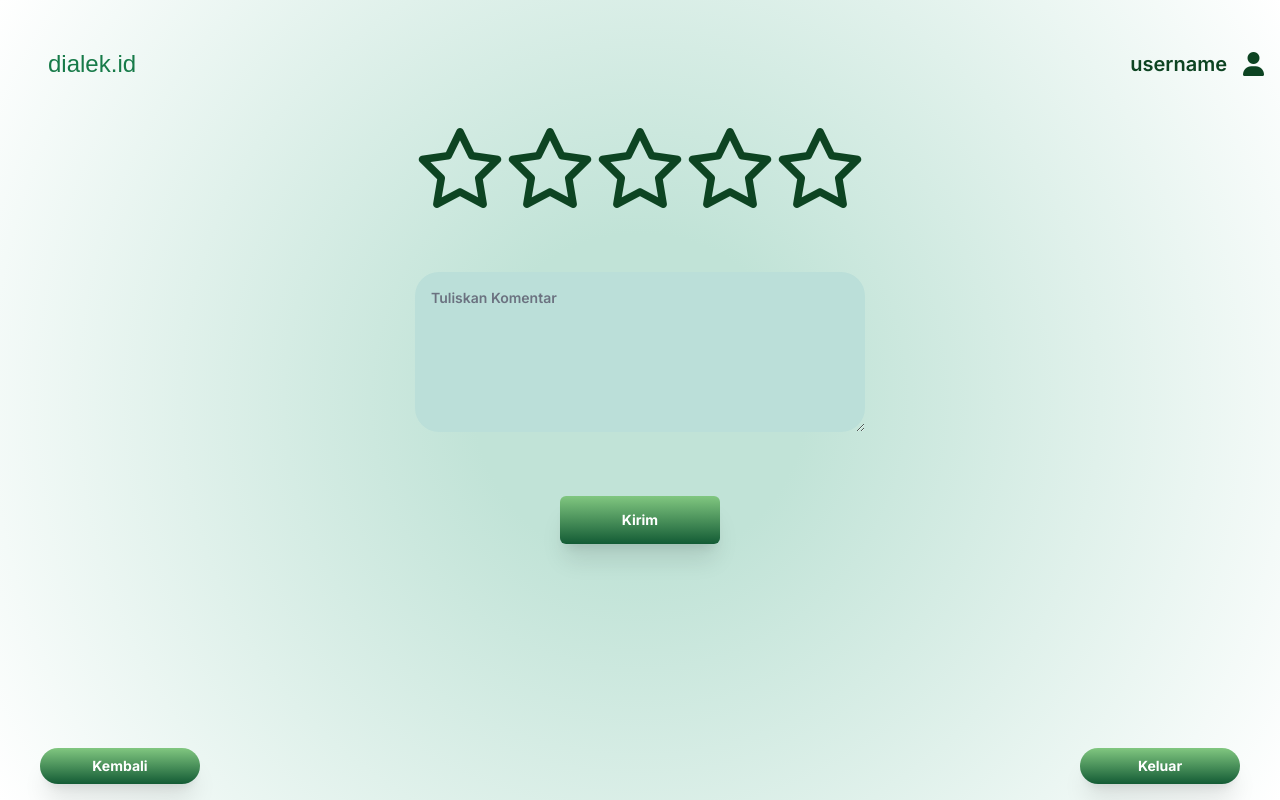
After one commit to parulls/Dialek-Tailwind, a PHP site: page /src/html/MateriRating.html in a window 1280 px wide. The commit adds this page. Run offline with PHP 8.4, Linux system fonts and the light colour scheme; some libraries are stand-ins or nearby versions; some web fonts are replaced.

Commit message:
materi rating done

```diff
--- /dev/null
+++ b/src/html/MateriRating.html
@@ -0,0 +1,98 @@
+<!DOCTYPE html>
+<html lang="en">
+<head>
+    <meta charset="UTF-8">
+    <meta name="viewport" content="width=device-width, initial-scale=1.0">
+    <title>Dialek.Id</title>
+    <script type="module" src="https://unpkg.com/ionicons@7.1.0/dist/ionicons/ionicons.esm.js"></script>
+    <script nomodule src="https://unpkg.com/ionicons@7.1.0/dist/ionicons/ionicons.js"></script>
+    <link rel="stylesheet" href="../styles/style2.css">
+    <link rel="stylesheet" href="https://cdnjs.cloudflare.com/ajax/libs/font-awesome/6.6.0/css/all.min.css">
+    <style>
+        .stars i{
+            font-size: 5rem;
+            color: #0D4422;
+        }
+    </style>
+</head>
+<body class="bg-custom-radial font-inter flex flex-col min-h-screen">
+    <nav class="flex items-center justify-between w-full px-4 py-4">
+        <div class="logo font-irish text-2xl">dialek.id</div>
+        <div class="flex items-center font-semibold text-custom2">
+            <p id="account-username" class="px-4 text-xl">username</p>
+            <i class="fa-solid fa-user text-2xl"></i>
+        </div>
+    </nav>
+    <section class="main flex flex-col mx-auto w-4/5 items-center flex-grow space-y-16">
+        <div class="flex flex-col justify-center items-center">
+            <div class="stars flex mb-16">
+                <i class="fa-regular fa-star cursor-pointer"></i>
+                <i class="fa-regular fa-star cursor-pointer"></i>
+                <i class="fa-regular fa-star cursor-pointer"></i>
+                <i class="fa-regular fa-star cursor-pointer"></i>
+                <i class="fa-regular fa-star cursor-pointer"></i>
+            </div>
+            <textarea name="komentar" id="komentar-materi" class="bg-custom7 w-full h-40 p-4 font-semibold text-sm rounded-3xl placeholder-gray-500 text-gray-500 border-black focus:outline-none focus:ring-2 " placeholder="Tuliskan Komentar"></textarea>
+        </div class="flex items-center justify-center w-full px-4 py-4">
+        <div>
+            <button id="kirim-button" class="button-custom2 h-12 rounded-md text-sm px-12">
+                Kirim
+            </button>
+        </div>
+    </section>
+    <footer class="flex items-center justify-between w-full px-4 py-4">
+        <button id="kembali-button" class="button-custom2 text-sm mx-6">
+            Kembali
+        </button>
+        <button id="keluar-button" class="button-custom2 text-sm mx-6">
+            Keluar
+        </button>
+    </footer>
+    <script>
+        const stars = document.querySelectorAll(".stars i");
+        const kembali = document.getElementById("kembali-button")
+        const keluar = document.getElementById("keluar-button")
+        const kirim = document.getElementById("kirim-button")
+        const komentar = document.getElementById("komentar-materi");
+
+        kembali.addEventListener("click", () => {
+            window.location.href = "Materi.html";
+        });
+
+        keluar.addEventListener("click", () => {
+            window.location.href = "#";
+        });
+
+        stars.forEach((star, index1) => {
+            star.addEventListener("click", () => {
+                stars.forEach((star, index2) => {
+                    if (index1 >= index2) {
+                        star.classList.remove("fa-regular");
+                        star.classList.add("fa-solid", "active");
+                    } else {
+                        star.classList.remove("fa-solid", "active");
+                        star.classList.add("fa-regular");
+                    }
+                });
+            });
+        });
+
+        kirim.addEventListener("click", () => {
+            if (komentar.value === "") {
+                alert("Komentar tidak boleh kosong!");
+            } else {
+                alert("Komentar berhasil dikirim!");
+
+                // Reset stars
+                stars.forEach((star) => {
+                    star.classList.remove("fa-solid", "active");
+                    star.classList.add("fa-regular");
+                });
+
+                // Reset komentar
+                komentar.value = "";
+            }
+        });
+    </script>
+</body>
+</html>
--- a/src/html/tanya.html
+++ b/src/html/tanya.html
@@ -14,7 +14,6 @@
             <p>dialek.id</p>
         </div>
     </nav>
-
 
     <div>
         <main class="flex flex-col items-center mt-10">
--- a/src/styles/style2.css
+++ b/src/styles/style2.css
@@ -3099,13 +3099,22 @@ video {
   box-shadow: var(--tw-ring-offset-shadow, 0 0 #0000), var(--tw-ring-shadow, 0 0 #0000), var(--tw-shadow);
 }
 
+.button-custom:hover{
+  opacity: 0.8;
+}
+
 .button-custom2{
+  display: flex;
+  width: 10rem;
+  align-items: center;
+  justify-content: center;
   border-radius: 9999px;
   background-image: linear-gradient(to bottom,#81C780, #135B35);
   padding-top: 0.5rem;
   padding-bottom: 0.5rem;
   padding-left: 1rem;
   padding-right: 1rem;
+  text-align: center;
   font-weight: 700;
   --tw-text-opacity: 1;
   color: rgb(255 255 255 / var(--tw-text-opacity));
@@ -3168,9 +3177,12 @@ video {
   margin-bottom: 1rem;
 }
 
-.my-auto{
-  margin-top: auto;
-  margin-bottom: auto;
+.mb-10{
+  margin-bottom: 2.5rem;
+}
+
+.mb-16{
+  margin-bottom: 4rem;
 }
 
 .mb-2{
@@ -3237,10 +3257,18 @@ video {
   display: table;
 }
 
+.h-12{
+  height: 3rem;
+}
+
 .h-4{
   height: 1rem;
 }
 
+.h-40{
+  height: 10rem;
+}
+
 .h-6{
   height: 1.5rem;
 }
@@ -3404,6 +3424,10 @@ video {
   overflow: hidden;
 }
 
+.rounded-3xl{
+  border-radius: 1.5rem;
+}
+
 .rounded-full{
   border-radius: 9999px;
 }
@@ -3414,18 +3438,6 @@ video {
 
 .rounded-md{
   border-radius: 0.375rem;
-}
-
-.rounded-xl{
-  border-radius: 0.75rem;
-}
-
-.rounded-2xl{
-  border-radius: 1rem;
-}
-
-.rounded-3xl{
-  border-radius: 1.5rem;
 }
 
 .border{
@@ -3475,11 +3487,21 @@ video {
   background-color: rgb(23 123 73 / var(--tw-bg-opacity));
 }
 
+.bg-custom7{
+  --tw-bg-opacity: 1;
+  background-color: rgb(187 223 217 / var(--tw-bg-opacity));
+}
+
 .bg-green-100{
   --tw-bg-opacity: 1;
   background-color: rgb(220 252 231 / var(--tw-bg-opacity));
 }
 
+.bg-green-200{
+  --tw-bg-opacity: 1;
+  background-color: rgb(187 247 208 / var(--tw-bg-opacity));
+}
+
 .bg-green-800{
   --tw-bg-opacity: 1;
   background-color: rgb(22 101 52 / var(--tw-bg-opacity));
@@ -3520,6 +3546,11 @@ video {
 
 .p-8{
   padding: 2rem;
+}
+
+.px-12{
+  padding-left: 3rem;
+  padding-right: 3rem;
 }
 
 .px-3{
@@ -3653,6 +3679,11 @@ video {
   color: rgb(93 109 119 / var(--tw-text-opacity));
 }
 
+.text-gray-500{
+  --tw-text-opacity: 1;
+  color: rgb(107 114 128 / var(--tw-text-opacity));
+}
+
 .text-green-700{
   --tw-text-opacity: 1;
   color: rgb(21 128 61 / var(--tw-text-opacity));
@@ -3668,12 +3699,28 @@ video {
   color: rgb(255 255 255 / var(--tw-text-opacity));
 }
 
+.placeholder-gray-500::-moz-placeholder{
+  --tw-placeholder-opacity: 1;
+  color: rgb(107 114 128 / var(--tw-placeholder-opacity));
+}
+
+.placeholder-gray-500::placeholder{
+  --tw-placeholder-opacity: 1;
+  color: rgb(107 114 128 / var(--tw-placeholder-opacity));
+}
+
 .opacity-80{
   opacity: 0.8;
 }
 
 .opacity-90{
   opacity: 0.9;
+}
+
+.shadow-2xl{
+  --tw-shadow: 0 25px 50px -12px rgb(0 0 0 / 0.25);
+  --tw-shadow-colored: 0 25px 50px -12px var(--tw-shadow-color);
+  box-shadow: var(--tw-ring-offset-shadow, 0 0 #0000), var(--tw-ring-shadow, 0 0 #0000), var(--tw-shadow);
 }
 
 .shadow-lg{
--- a/tailwind.config.js
+++ b/tailwind.config.js
@@ -12,6 +12,7 @@ module.exports = {
         custom4: '#973131',
         custom5: '#9EB5A9',
         custom6: '#4C968B',
+        custom7:'#BBDFD9',
         border: '#492F22',
         bar:'#34343B',
         'bg-form': '#B1D5CE',
@@ -109,10 +110,10 @@ module.exports = {
           "@apply p-4 bg-white bg-opacity-0 rounded-1 shadow-lg border border-black py-8 w-full max-w-md md:max-w-lg lg:max-w-xl": {},
         },
         ".button-custom" : {
-          "@apply bg-custom-gradient-button text-white py-2 px-4 rounded-full font-bold shadow-xl":{},
+          "@apply bg-custom-gradient-button text-white py-2 px-4 rounded-full font-bold shadow-xl hover:opacity-80":{},
         },
         ".button-custom2" : {
-          "@apply bg-custom-gradient2-button text-white py-2 px-4 rounded-full font-bold shadow-xl":{},
+          "@apply bg-custom-gradient2-button w-40 text-white py-2 px-4 rounded-full font-bold shadow-xl text-center items-center justify-center flex hover:opacity-80":{},
 
         },
       });
```
Also changed, not shown: other parts of src/styles/style2.css (+41 -44 lines), src/html/Materi.html (+8 -3 lines), src/html/Materi2.html (+15 -3 lines).
